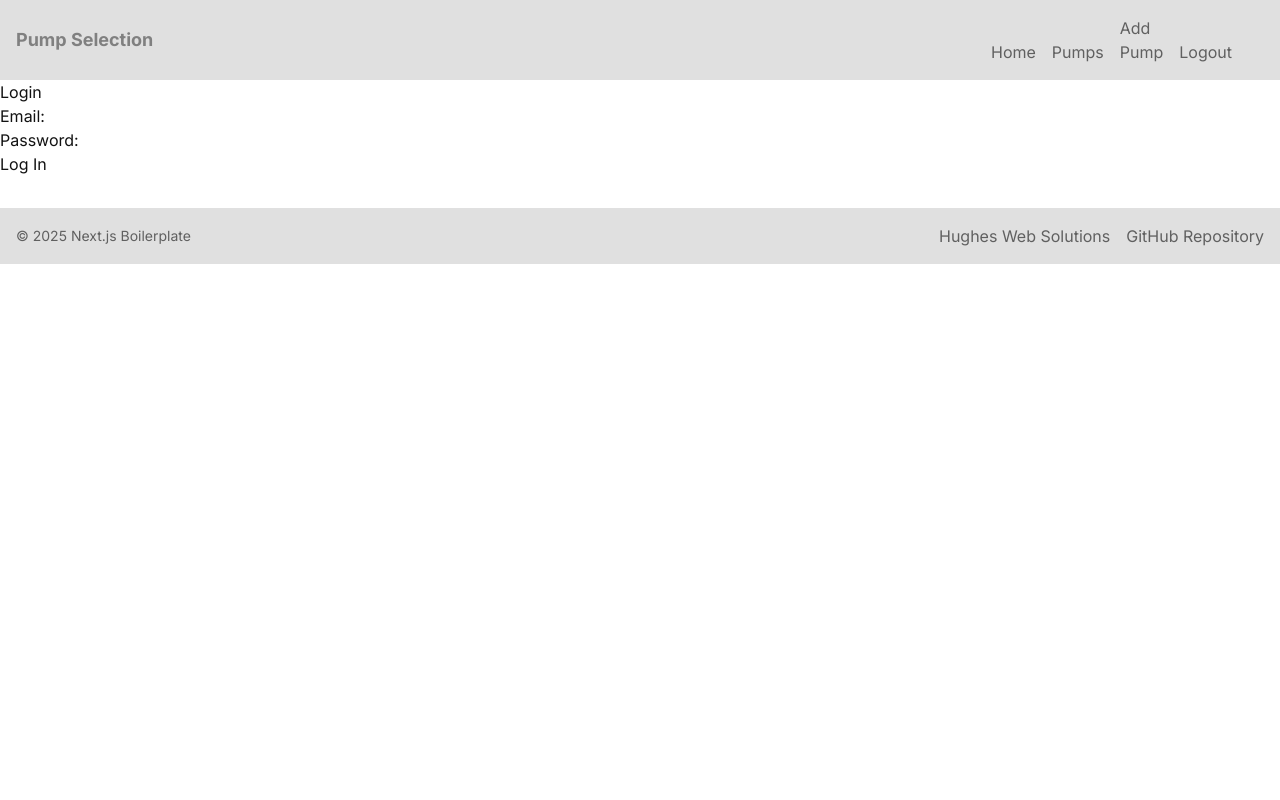
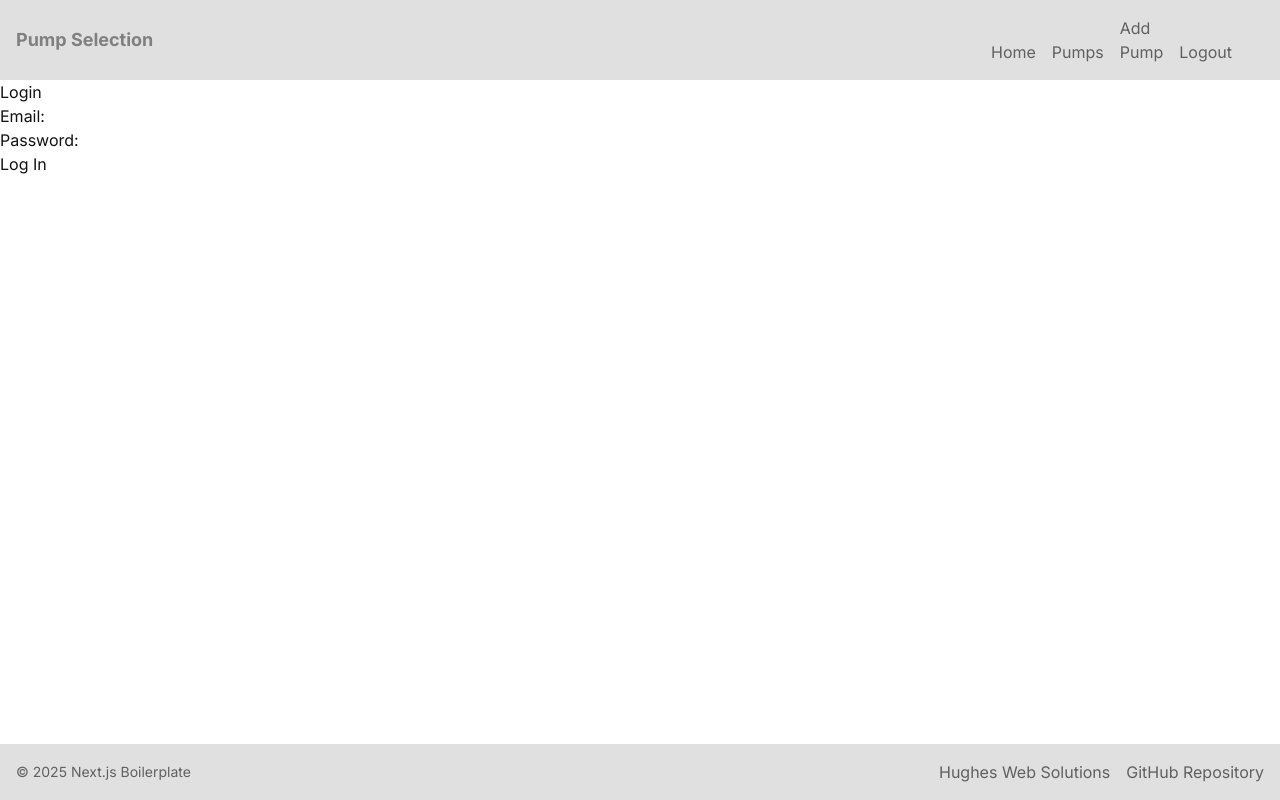
Before and after one commit to jordanhughes421/pump-curve-master, a Next.js app: page /dashboard/login in a window 1280 px wide. Built offline with nearby package versions, Linux system fonts and the light colour scheme; no server answers.

Commit message:
added dependency

```diff
--- a/app/globals.css
+++ b/app/globals.css
@@ -2,6 +2,7 @@
 @tailwind components;
 @tailwind utilities;
 
+@layer base {
   :root {
     /* Background and text colors */
     --color-background-light: #ffffff;
@@ -53,12 +54,11 @@
     }
   }
 
-/* Usage example */
   body {
-  background-color: var(--color-background);
-  color: var(--color-text);
+    @apply bg-background text-foreground antialiased;
+  }
+}
 
-}
 @layer utilities {
   .text-balance {
     text-wrap: balance;
--- a/app/layout.tsx
+++ b/app/layout.tsx
@@ -13,12 +13,16 @@ export const metadata: Metadata = {
 
 export default function RootLayout({children,}: Readonly<{children: React.ReactNode;}>) {
   return (
-      <html lang="en">
-        <body className={inter.className}>
+    <html lang="en" className="h-full">
+      <body className={`${inter.className} min-h-full bg-background text-foreground antialiased`}>
+        <div className="flex min-h-screen flex-col">
           <Header />
-          {children}
+          <main className="flex-1">
+            {children}
+          </main>
           <Footer />
-        </body>
-      </html>
+        </div>
+      </body>
+    </html>
   );
 }
--- a/tailwind.config.ts
+++ b/tailwind.config.ts
@@ -7,14 +7,20 @@ const config: Config = {
     "./app/**/*.{js,ts,jsx,tsx,mdx}",
     "./lib/**/*.{js,ts,jsx,tsx,mdx}",
   ],
+  darkMode: 'media',
   theme: {
     extend: {
       colors: {
+        background: 'var(--color-background)',
+        foreground: 'var(--color-text)',
         brandColor1: 'var(--brandColor1)',
         brandColor2: 'var(--brandColor2)',
         brandColor3: 'var(--brandColor3)',
         brandColor4: 'var(--brandColor4)',
         brandColor5: 'var(--brandColor5)',
+      },
+      minHeight: {
+        'screen': '100vh',
       },
     },
   },
```
Lines whose indentation alone changed are shown as unchanged.
